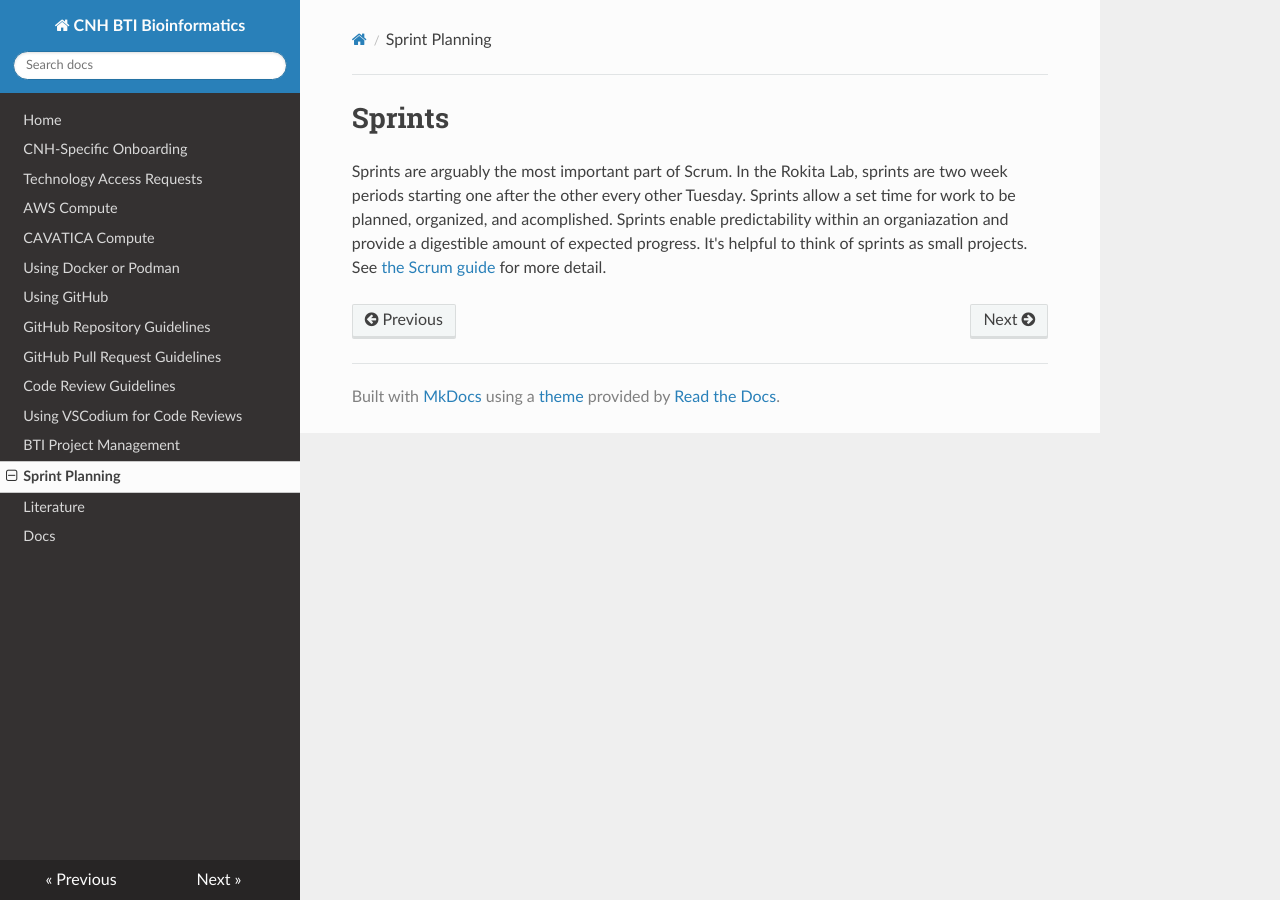
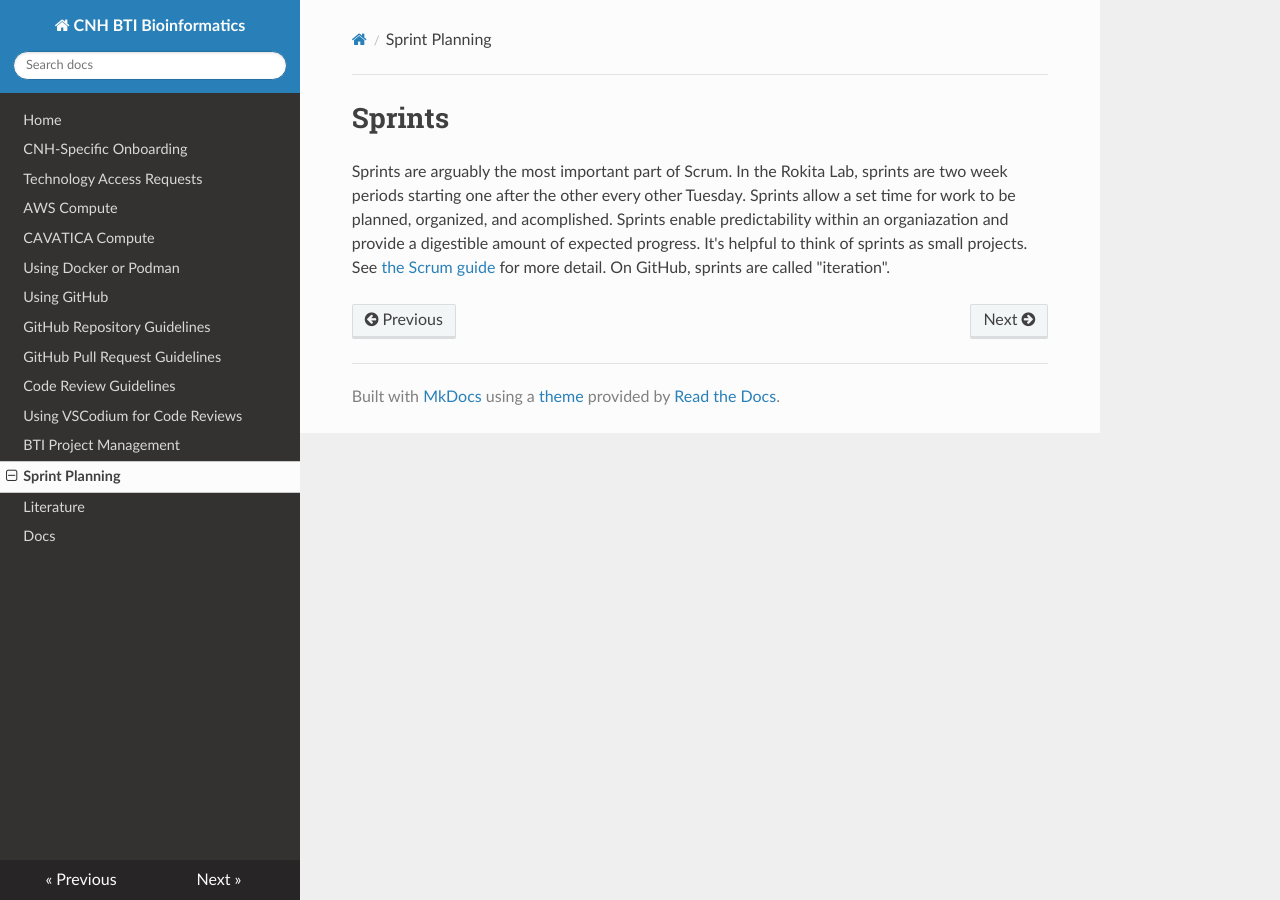
Before and after one commit to childrens-bti/bti-bfx-docs, an MkDocs documentation site: the page built from docs/sprints.md, in a window 1280 px wide. Built offline with MkDocs 1.6.1, drawn with Linux system fonts in a browser that asks for light colours; nearby versions of some CDN libraries.

Commit message:
mention that sprints are iterations

```diff
--- a/docs/sprints.md
+++ b/docs/sprints.md
@@ -1,3 +1,3 @@
 # Sprints
 
-Sprints are arguably the most important part of Scrum. In the Rokita Lab, sprints are two week periods starting one after the other every other Tuesday. Sprints allow a set time for work to be planned, organized, and acomplished. Sprints enable predictability within an organiazation and provide a digestible amount of expected progress. It's helpful to think of sprints as small projects. See [the Scrum guide](https://scrumguides.org/scrum-guide.html#the-sprint) for more detail.
+Sprints are arguably the most important part of Scrum. In the Rokita Lab, sprints are two week periods starting one after the other every other Tuesday. Sprints allow a set time for work to be planned, organized, and acomplished. Sprints enable predictability within an organiazation and provide a digestible amount of expected progress. It's helpful to think of sprints as small projects. See [the Scrum guide](https://scrumguides.org/scrum-guide.html#the-sprint) for more detail. On GitHub, sprints are called "iteration".
```
